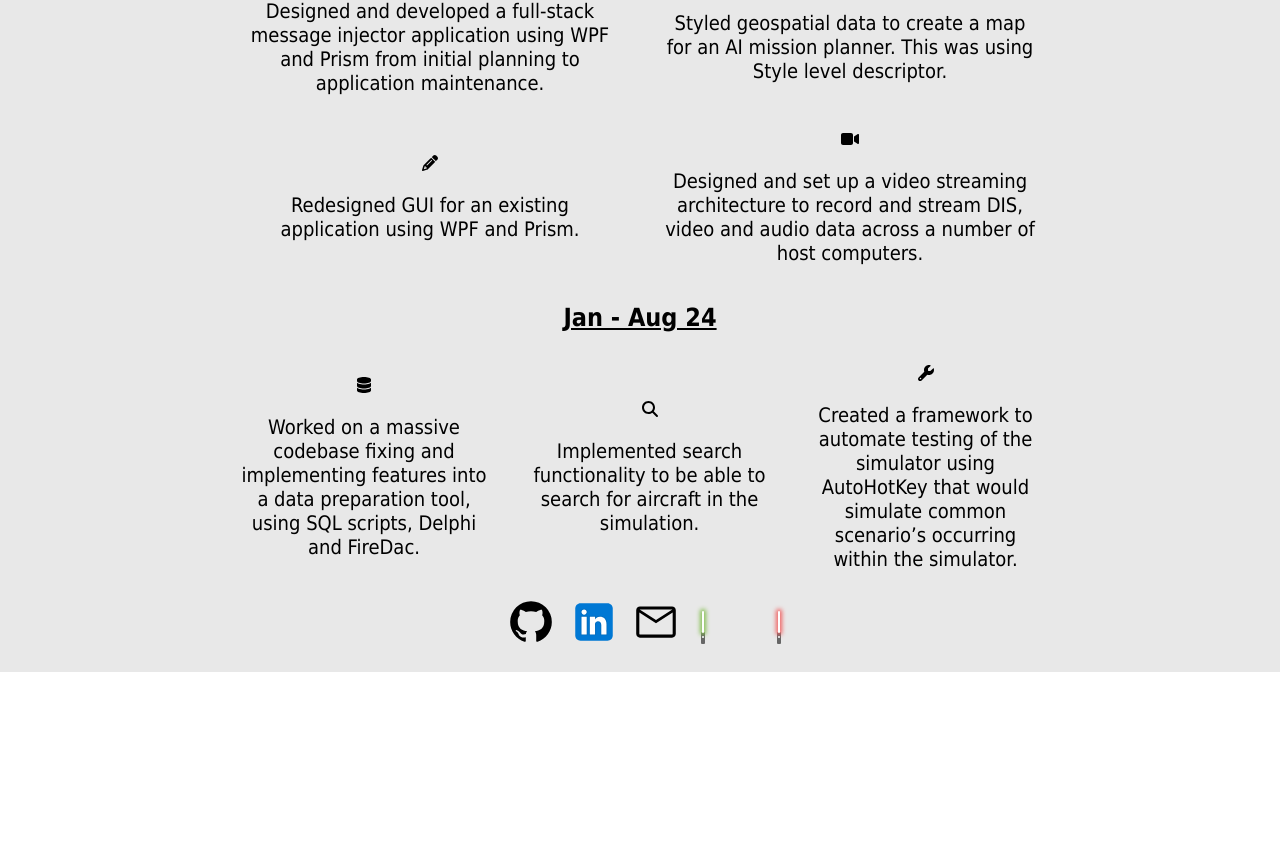
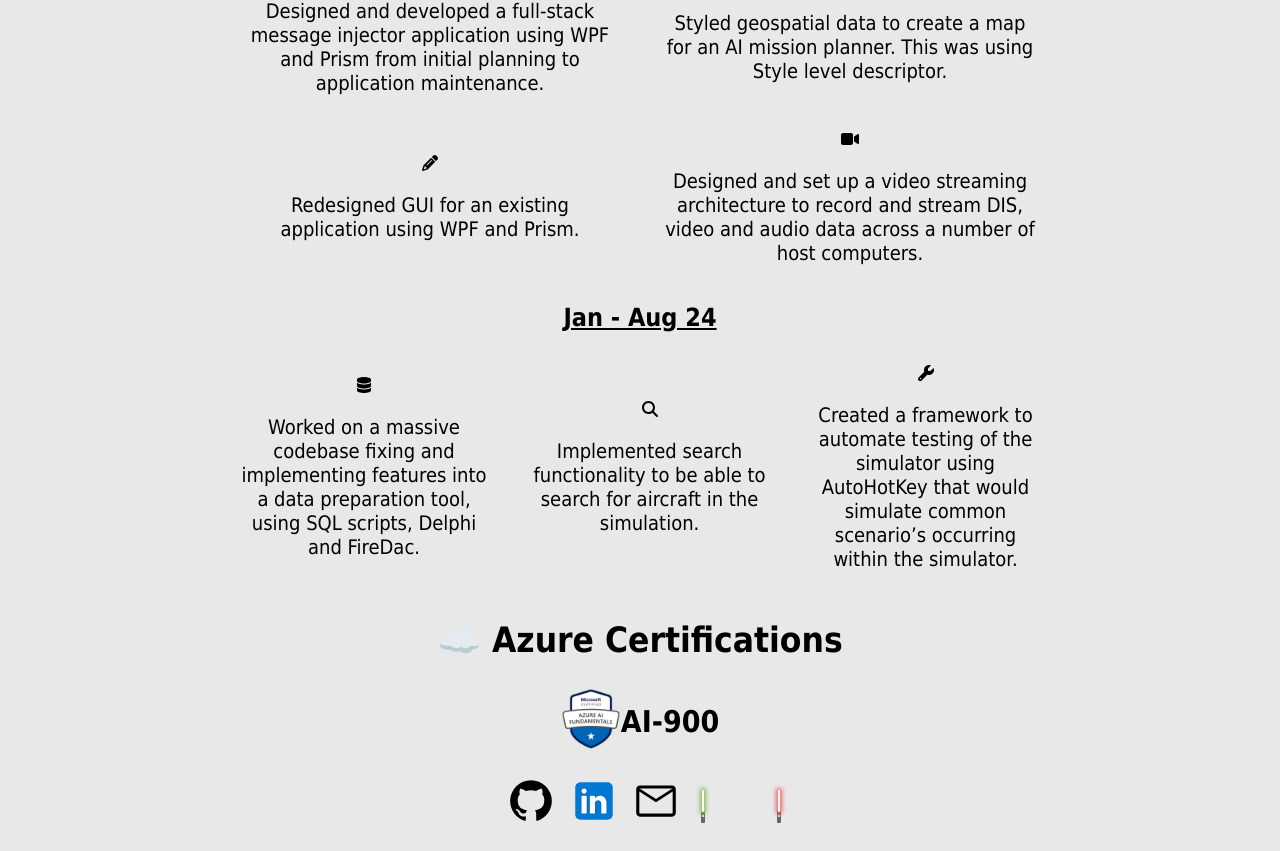
Before and after one commit to Jensooon/jenson-wintle.dev, an Angular app: page /experience in a window 1280 px wide. Shown: the part 495-1346 px from the top of the page. Before the commit the page ends 1167 px from the top, so only its background shows below. Built offline with nearby package versions, Linux system fonts and the light colour scheme.

Commit message:
Implemented AI-900 exam.

```diff
--- a/src/app/experience/experience.component.css
+++ b/src/app/experience/experience.component.css
@@ -27,3 +27,24 @@
 h5 {
   margin-top: -1%;
 }
+
+/* Container needed to position the overlay. Adjust the width as needed */
+.container {
+  position: relative;
+  padding: 0.2%;
+  display: flex;
+  flex-direction: row;
+  align-items: center;
+}
+
+/* Make the image to responsive */
+.image {
+  width: 60px;
+  height: 60px;
+}
+
+/* When you mouse over the container, fade in the overlay title */
+.container:hover .image {
+  transform: scale(1.5);
+  transition: transform 0.5s ease;
+}
--- a/src/app/experience/experience.component.html
+++ b/src/app/experience/experience.component.html
@@ -62,6 +62,22 @@
       </div>
     </div>
   </section>
+  <section>
+    <h1 class="sub-title" appScrollReveal>☁️ Azure Certifications</h1>
+    <div class="container">
+      <a
+        href="https://learn.microsoft.com/api/credentials/share/en-gb/JensonWintle-1210/598E5DAB522F9AB1?sharingId=ED7DCC9E8ECBFDEA"
+      >
+        <img
+          class="image"
+          src="assets/AI-900+Badge.png
+        "
+          alt="AI-900 Badge"
+        />
+      </a>
+      <h3>AI-900</h3>
+    </div>
+  </section>
 
   <!-- <section>
     <h3 class="underline" appScrollReveal>Levelled up:</h3>
```
Also changed, not shown: src/assets/AI-900+Badge.png (added).
